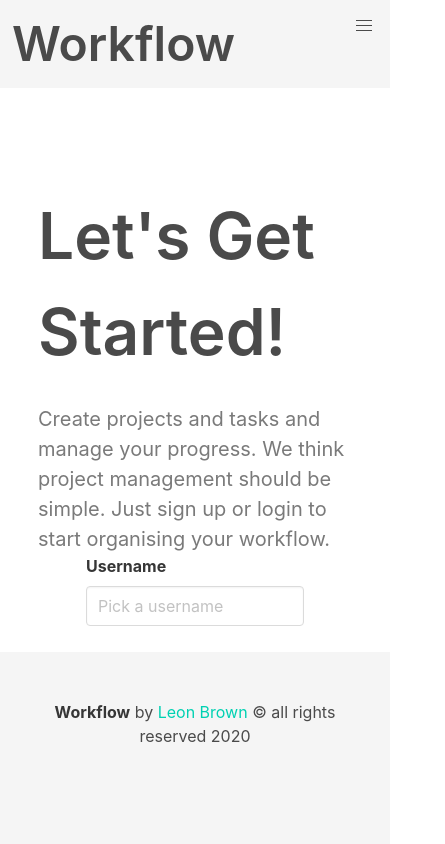
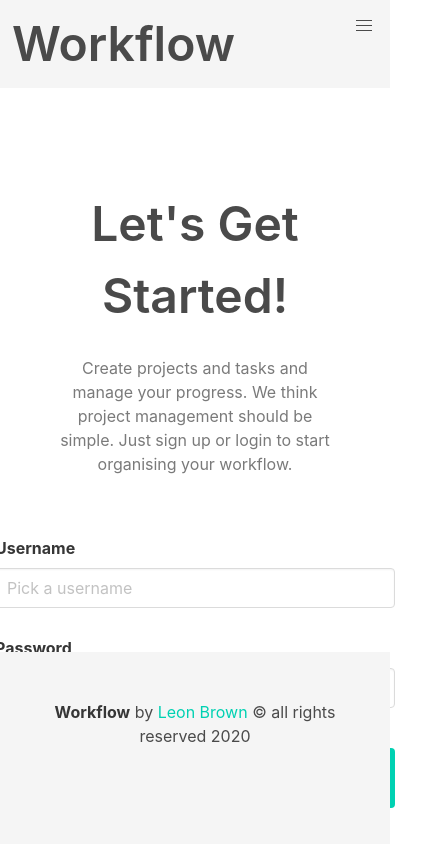
Before and after one commit to dencoseca/workflow, a React (Create React App) app: page / in a window 390 px wide. Shown: the whole page, 445 px wide, since content can reach past the window. Built offline with nearby package versions, Linux system fonts and the light colour scheme; no server answers.

Commit message:
make welcome component responsive

```diff
--- a/src/components/Welcome.js
+++ b/src/components/Welcome.js
@@ -71,16 +71,16 @@ function Welcome() {
           <LoadingDotsIcon />
         </CenteredInContainer>
       ) : (
-        <div className="welcome--main-container columns">
-          <div className="welcome--sub-container column is-one-half">
+        <div className="welcome--main-container">
+          <div className="welcome--sub-container">
             <h1 className="welcome--title mb-5">Let's Get Started!</h1>
             <p className="welcome--subtitle has-text-grey">
               Create projects and tasks and manage your progress. We think project management should be simple. Just sign up or login to start
               organising your workflow.
             </p>
           </div>
-          <div className="welcome--sub-container column is-one-half">
-            <form onSubmit={e => handleSubmit(e)} className="px-6">
+          <div className="welcome--sub-container">
+            <form onSubmit={e => handleSubmit(e)}>
               <div className="field">
                 <label htmlFor="username" className="label">
                   Username
--- a/src/index.js
+++ b/src/index.js
@@ -3,11 +3,10 @@ import ReactDOM from 'react-dom'
 import 'bulma/css/bulma.css'
 import './index.scss'
 import App from './App'
+// import './debug.css' // Uncoment to debug CSS
 import axios from 'axios'
 axios.defaults.baseURL = process.env.REACT_APP_API_ENDPOINT
 
-// Uncoment to debug CSS
-// import './debug.css'
 
 ReactDOM.render(
   <React.StrictMode>
--- a/src/index.scss
+++ b/src/index.scss
@@ -19,15 +19,31 @@
 
 .welcome {
   &--main-container {
+    display: flex;
+    flex-wrap: wrap;
     height: 350px;
     margin-top: 100px;
+    width: 100%;
   }
 
   &--sub-container {
     display: flex;
+    flex-grow: 1;
+    width: 50%;
     flex-direction: column;
     justify-content: center;
     padding: 0 50px 0 50px;
+
+    &:nth-of-type(2) {
+      align-items: center;
+    }
+
+    form {
+      width: 100%;
+      max-width: 600px;
+      min-width: 500px;
+      padding: 0 50px;
+    }
   }
 
   &--title {
@@ -347,12 +363,44 @@ select {
   -webkit-appearance: none;
   -moz-appearance: none;
   appearance: none;
-    background-image: url('./images/down-arrow.png')
-      !important;
+  background-image: url('./images/down-arrow.png') !important;
   background-repeat: no-repeat, repeat !important;
-    background-position: right .7em top 50%, 0 0 !important;
-    background-size: .65em auto, 100% !important;
+  background-position: right 0.7em top 50%, 0 0 !important;
+  background-size: 0.65em auto, 100% !important;
   border: none;
   border-radius: 0px;
-    padding: 0em 1em 0em .35em;
+  padding: 0em 1em 0em 0.35em;
 }
+
+// MEDIA QUERIES
+@media screen and (max-width: 1216px) {
+  .welcome {
+    &--sub-container {
+      width: 100%;
+      align-items: center;
+
+      &:nth-of-type(2) {
+        margin-top: 60px;
+      }
+    }
+
+    &--title {
+      text-align: center;
+      font-size: 4rem;
+    }
+
+    &--subtitle {
+      max-width: 400px;
+      text-align: center;
+      font-size: 1rem;
+    }
+  }
+}
+
+@media screen and (max-width: 768px) {
+  .welcome {
+    &--title {
+      font-size: 3rem;
+    }
+  }
+}
```
Lines whose indentation alone changed are shown as unchanged.
